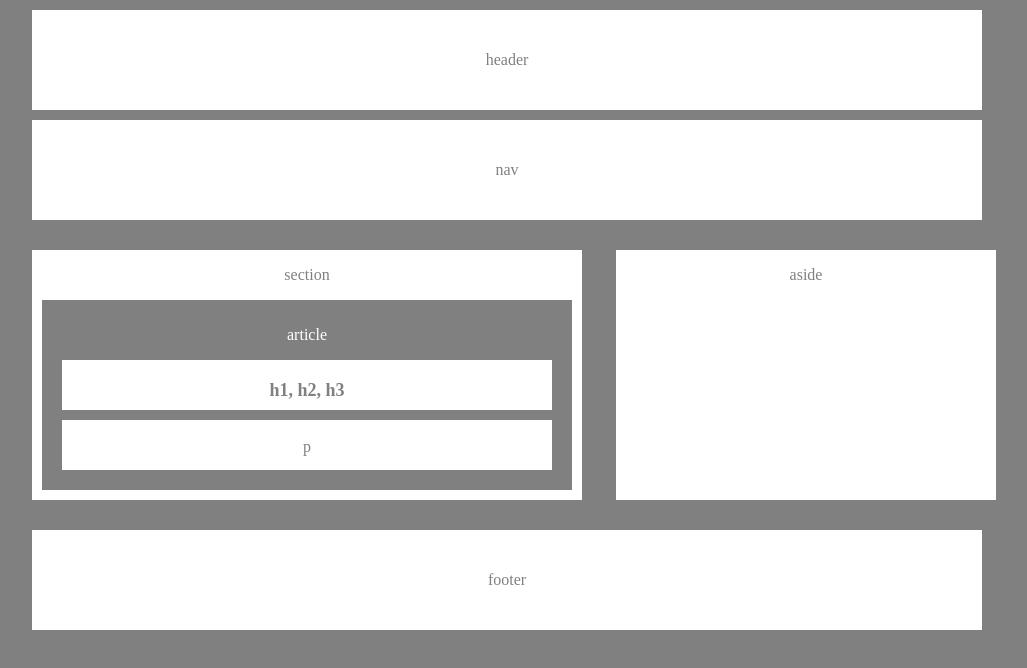
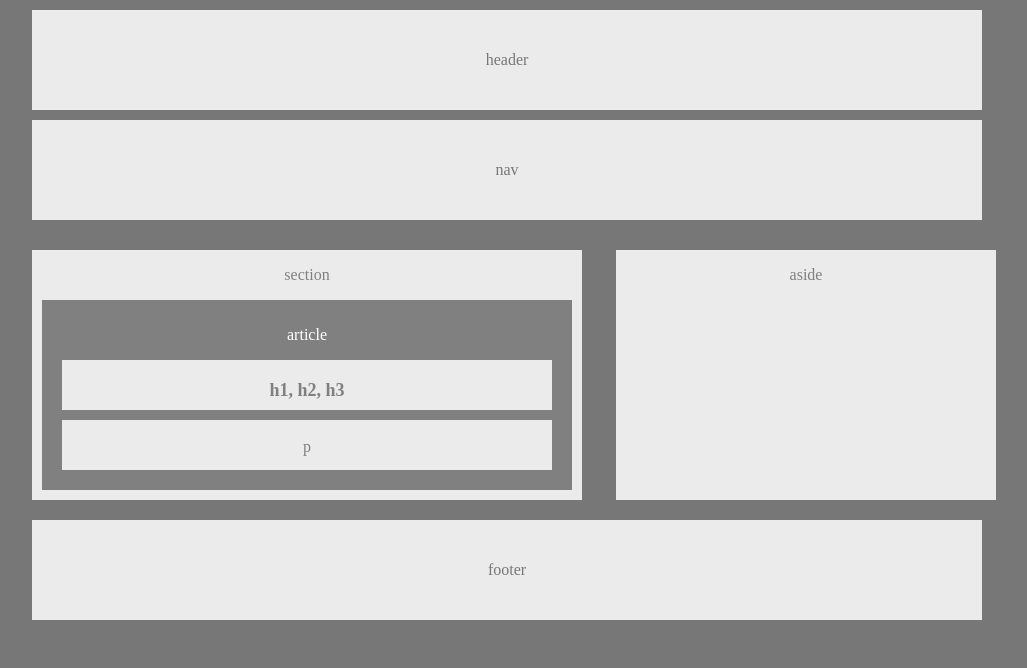
Before and after one commit to adkahane/HW-Wireframe, a plain HTML site: page index.html in a window 1280 px wide. Shown: the whole page, without its empty margins (126-1153 px from the left). Drawn offline with Linux system fonts and the light colour scheme.

Commit message:
optional homework 1

```diff
--- a/index.css
+++ b/index.css
@@ -3,9 +3,14 @@
 	text-align: center;
 }
 
+header, nav, section, aside, section, .pBox, .hBox, footer {
+	background-color: #ebebeb;
+	color: #777;
+}
+
 body {
-	background-color: grey;
-	color: grey;
+	background-color: #777;
+	color: #777;
 }
 
 header {
@@ -13,8 +18,6 @@ header {
 	height: 100px;
 	width: 950px;
 	padding: 25px;
-	background-color: white;
-
 }
 
 nav {
@@ -22,27 +25,23 @@ nav {
 	height: 100px;
 	width: 950px;
 	padding: 25px;
-	background-color: white;
 }
 
-.section {
+section {
 	float: left;
 	margin: 20px 0px 20px 150px;
-	height: 250px;
+	/*height: 450px;*/
 	width: 550px;
-	background-color: white;
 	color: grey;
-	/*overflow: auto;*/
 	content: "";
 	display: block;
-	clear: both;
+	overflow: auto;
 }
 
 
-.article {
-	/*float: left;*/
+article {
 	margin: 10px 0 10px 10px;
-	height: 190px;
+	/*height: 250px;*/
 	width: 530px;
 	padding: 10px 0;
 	background-color: grey;
@@ -52,8 +51,6 @@ nav {
 .hBox {
 	font-weight: bold;
 	font-size: 18px;
-	/*float: left;*/
-	background-color: white;
 	color: grey;
 	height: 50px;
 	width: 490px;
@@ -63,8 +60,6 @@ nav {
 }
 
 .pBox {
-	/*float: left;*/
-	background-color: white;
 	color: grey;
 	height: 50px;
 	width: 490px;
@@ -73,9 +68,8 @@ nav {
 
 }
 
-.aside {
+aside {
 	float: right;
-	background-color: white;
 	color: grey;
 	height: 250px;
 	width: 380px;
@@ -83,10 +77,9 @@ nav {
 }
 
 footer {
-	float: left;
+	clear: both;
 	margin: 10px 150px;
 	height: 100px;
 	width: 950px;
 	padding: 25px;
-	background-color: white;
 }
--- a/index.html
+++ b/index.html
@@ -10,6 +10,7 @@
 </head>
 
 <body>
+
 	<header>
 		<p>header</p>
 	</header>
@@ -18,10 +19,10 @@
 		<p>nav</p>
 	</nav>
 
-	<section class="section">
+	<section>
 		<p>section</p>
 
-		<article class="article">
+		<article>
 			<p>article</p>
 
 			<div class="hBox">
@@ -34,13 +35,15 @@
 		</article>
 	</section>
 
-	<section class="aside">
+	<aside>
 		<p>aside</p>
-	</section>
+	</aside>
 
 	<footer>
 		<p>footer</p>
 	</footer>
+
 </body>
 
+
 </html>
```
